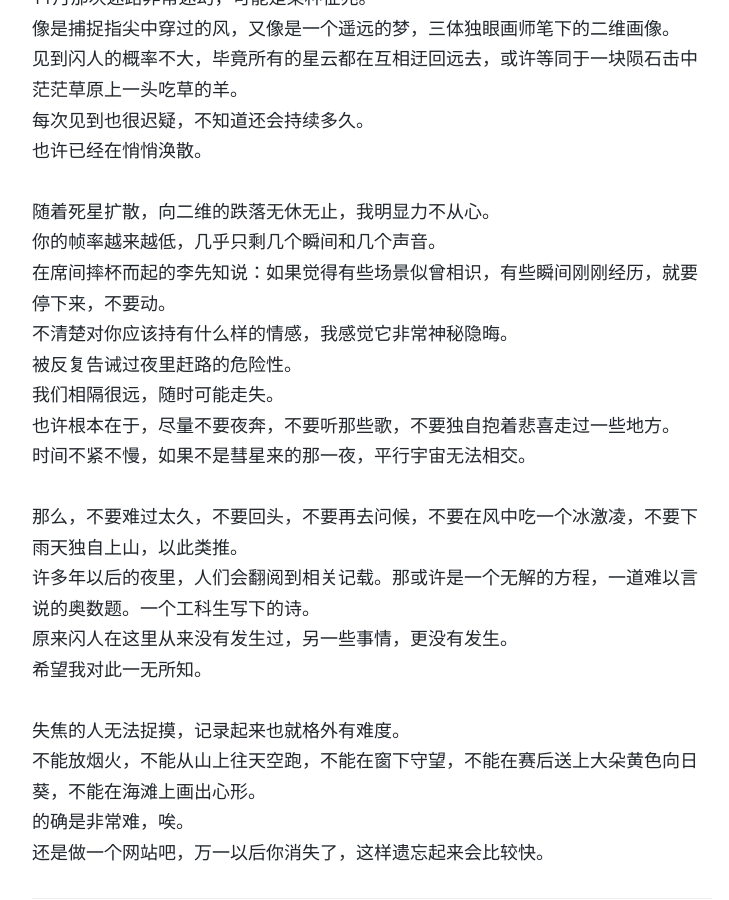
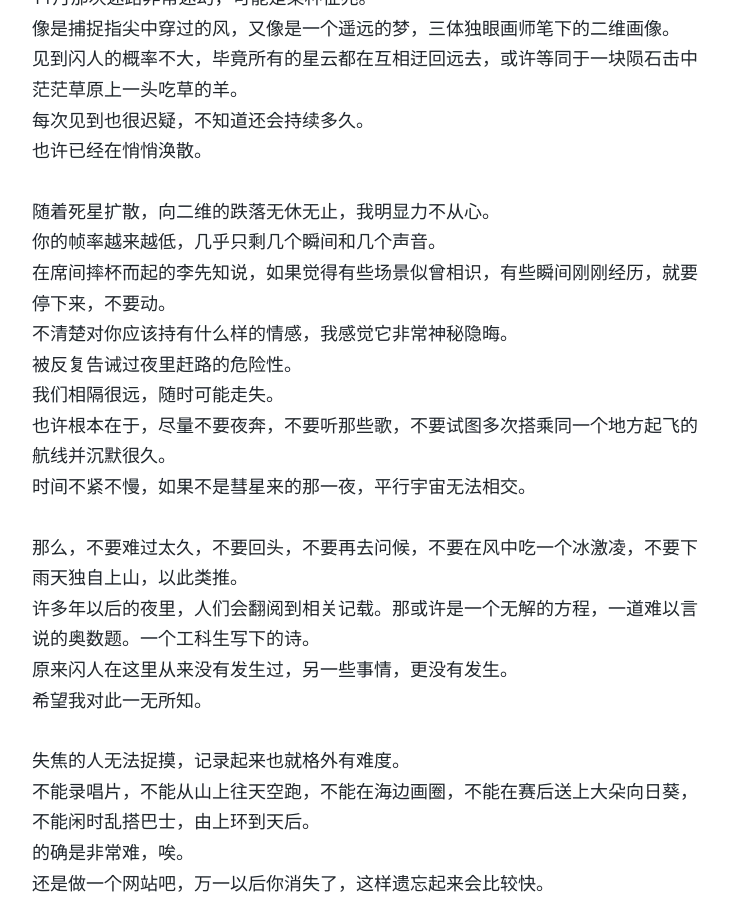
Before and after one commit to sardine2/wangshourong, a Jekyll site: the page built from _posts/2016-08-24-Out-of-Focus.md, in a window 1280 px wide and 900 px high, scrolled down 1028 px. Shown: the whole window, without its empty margins (268-997 px from the left). Built offline with Jekyll 4.4.1, drawn with Linux system fonts in a browser that asks for light colours; comment, search, counter and statistics services are not loaded.

Commit message:
Update 2016-08-24-Out-of-Focus.md

```diff
--- a/_posts/2016-08-24-Out-of-Focus.md
+++ b/_posts/2016-08-24-Out-of-Focus.md
@@ -29,11 +29,11 @@ image: flower.jpg
 
 随着死星扩散，向二维的跌落无休无止，我明显力不从心。
 你的帧率越来越低，几乎只剩几个瞬间和几个声音。
-在席间摔杯而起的李先知说：如果觉得有些场景似曾相识，有些瞬间刚刚经历，就要停下来，不要动。
+在席间摔杯而起的李先知说，如果觉得有些场景似曾相识，有些瞬间刚刚经历，就要停下来，不要动。
 不清楚对你应该持有什么样的情感，我感觉它非常神秘隐晦。
 被反复告诫过夜里赶路的危险性。
 我们相隔很远，随时可能走失。
-也许根本在于，尽量不要夜奔，不要听那些歌，不要独自抱着悲喜走过一些地方。
+也许根本在于，尽量不要夜奔，不要听那些歌，不要试图多次搭乘同一个地方起飞的航线并沉默很久。
 时间不紧不慢，如果不是彗星来的那一夜，平行宇宙无法相交。
 
 那么，不要难过太久，不要回头，不要再去问候，不要在风中吃一个冰激凌，不要下雨天独自上山，以此类推。
@@ -42,7 +42,7 @@ image: flower.jpg
 希望我对此一无所知。
 
 失焦的人无法捉摸，记录起来也就格外有难度。
-不能放烟火，不能从山上往天空跑，不能在窗下守望，不能在赛后送上大朵黄色向日葵，不能在海滩上画出心形。
+不能录唱片，不能从山上往天空跑，不能在海边画圈，不能在赛后送上大朵向日葵，不能闲时乱搭巴士，由上环到天后。
 的确是非常难，唉。
 还是做一个网站吧，万一以后你消失了，这样遗忘起来会比较快。
 
```
